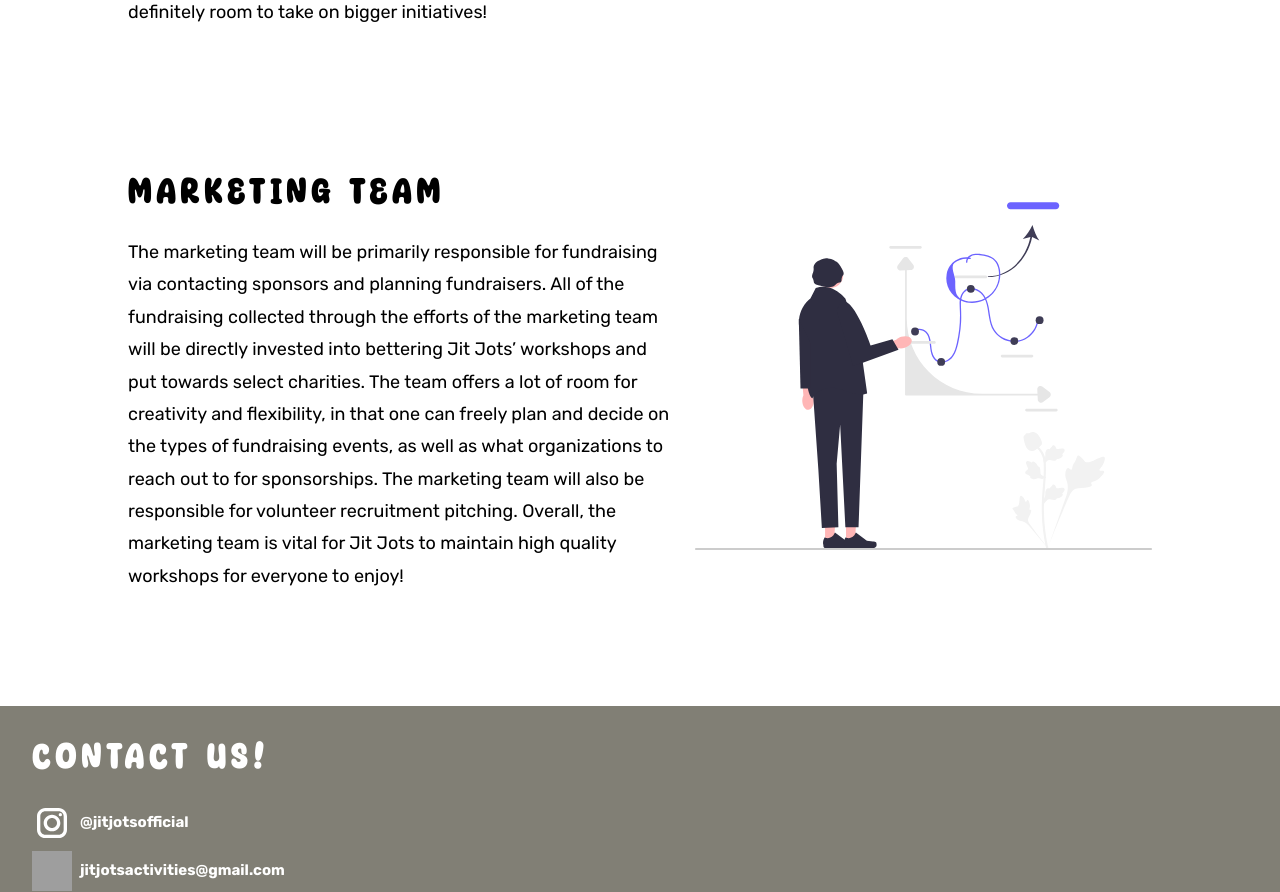
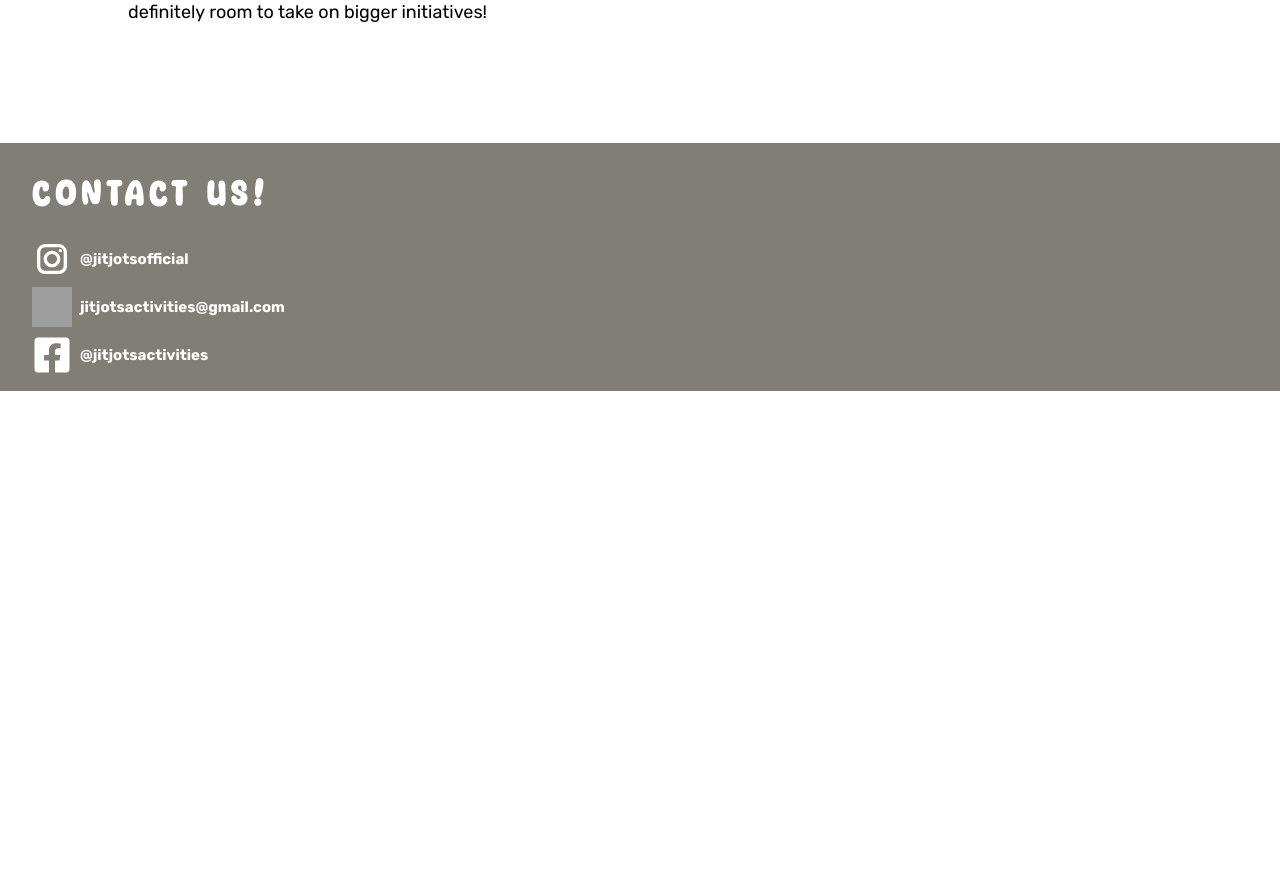
Before and after one commit to ritchiexia/jitjots, a React (Vite) app: page /get-involved in a window 1280 px wide. Shown: the part 1639-2531 px from the top of the page. After the commit the page ends 2030 px from the top, so only its background shows below. Built offline with nearby package versions, Linux system fonts and the light colour scheme; grey boxes are pictures that could not be loaded.

Commit message:
remove marketing team, updated team lead title

```diff
--- a/src/routes/get-involved/index.tsx
+++ b/src/routes/get-involved/index.tsx
@@ -3,7 +3,6 @@ import { Link } from "react-router-dom";
 import DesignTeamGraphic from "@/assets/design-team-graphic.svg";
 import CommunicationsTeamGraphic from "@/assets/communications-team-graphic.svg";
 import OutreachTeamGraphic from "@/assets/outreach-team-graphic.svg";
-import MarketingTeamGraphic from "@/assets/marketing-team-graphic.svg";
 
 import "./styles.scss";
 
@@ -86,30 +85,6 @@ function GetInvolvedPage() {
           className="volunteers__graphic"
         />
       </div>
-
-      <div className="volunteers__team-content">
-        <div>
-          <h2>Marketing Team</h2>
-          <p>
-            The marketing team will be primarily responsible for fundraising via
-            contacting sponsors and planning fundraisers. All of the fundraising
-            collected through the efforts of the marketing team will be directly
-            invested into bettering Jit Jots’ workshops and put towards select
-            charities. The team offers a lot of room for creativity and
-            flexibility, in that one can freely plan and decide on the types of
-            fundraising events, as well as what organizations to reach out to
-            for sponsorships. The marketing team will also be responsible for
-            volunteer recruitment pitching. Overall, the marketing team is vital
-            for Jit Jots to maintain high quality workshops for everyone to
-            enjoy!
-          </p>
-        </div>
-        <img
-          src={MarketingTeamGraphic}
-          alt="Marketing Team Graphic"
-          className="volunteers__graphic"
-        />
-      </div>
     </div>
   );
 }
--- a/src/services/ProfilesService.tsx
+++ b/src/services/ProfilesService.tsx
@@ -65,7 +65,7 @@ const getProfiles = () => [
   {
     name: "Reina Yoo",
     image: Reina,
-    position: "Marketing Team Lead",
+    position: "Outreach Team Lead",
     bio: "Hello! My name is Reina and I am the Marketing Lead for Jit Jots. My role includes reaching out to sponsors, recruiting volunteers, and planning fundraising events! I am currently a 3rd year student studying Immunology and Public Health at UBC. I am particularly interested in how public health systems worldwide take different approaches to the spread of infectious diseases. In my spare time, I love going on hikes, playing tennis, and bullet journaling!",
     quote: '"Creativity is intelligence having fun." - Albert Einstein',
   },
```
Also changed, not shown: src/assets/marketing-team-graphic.svg (deleted).
